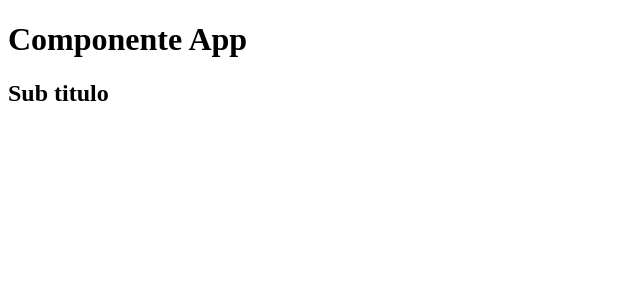
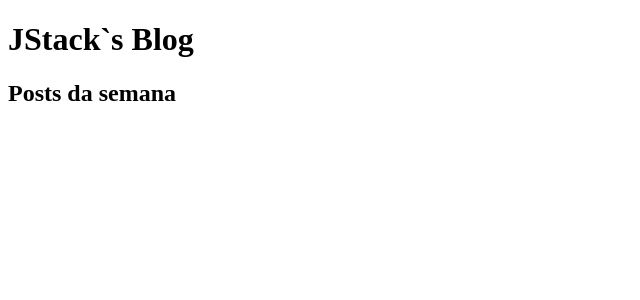
Before and after one commit to EduardoOrestes/learning-react, a React app in the folder react-fundamentos/: page / in a window 1280 px wide. Shown: the top 300 px of the page, without its empty margins (0-640 px from the left). Built offline with nearby package versions, Linux system fonts and the light colour scheme.

Commit message:
Expressoes JS no JSX

```diff
--- a/react-fundamentos/src/App.js
+++ b/react-fundamentos/src/App.js
@@ -1,10 +1,12 @@
 import React from 'react';
+
+const category = 'Posts da semana';
 
 export default function App() {
   return (
     <>
-      <h1>Componente App</h1>
-      <h2>Sub titulo</h2>
+      <h1>JStack`s Blog {console.log('Log dentro do JSX')}</h1>
+      <h2>{category}</h2>
     </>
   )
 }
```
